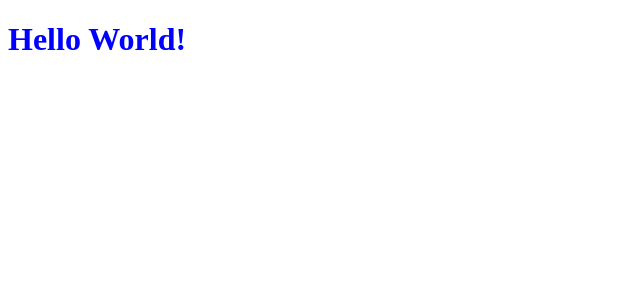
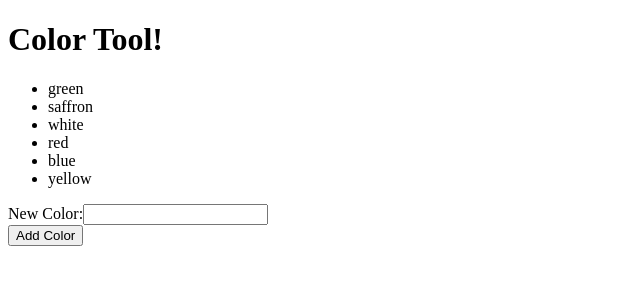
Before and after one commit to training4developers/react_demo, a React app: page / in a window 1280 px wide. Shown: the whole page, without its empty margins (0-640 px from the left). Built offline with nearby package versions, Linux system fonts and the light colour scheme.

Commit message:
added code demos

```diff
--- a/src/js/app.js
+++ b/src/js/app.js
@@ -1,14 +1,66 @@
 import React from 'react';
 import ReactDOM from 'react-dom';
 
-import '../css/styles.scss';
+class ColorTool extends React.Component {
 
-class HelloWorld extends React.Component {
+    constructor(props) {
+        super(props);
+
+        this.state = {
+            newColor: '',
+            colorList: props.colorList.slice(0),
+        };
+
+        //this.onChange = this.onChange.bind(this);
+        //this.onClick = this.onClick.bind(this);
+    }
+
+    onChange = (e) => {
+
+        this.setState({
+            newColor: e.target.value
+        });
+    }
+
+    onClick = () => {
+        this.setState({
+            colorList: this.state.colorList.concat(this.state.newColor),
+            newColor: '',
+        });
+    }
+
+    onKeyDown = (e) => {
+        if (e.keyCode === 13) {
+            e.preventDefault();
+            this.onClick();
+        }
+    }
 
     render() {
-        return <h1>Hello World!</h1>;
+
+        return <div>
+            <h1>{this.props.header}</h1>
+            <ul>
+                {this.state.colorList.map(color => <li key={color}>{color}</li>)}
+            </ul>
+            <form>
+                <div>
+                    <label>New Color:</label>
+                    <input type="text" id="new-color"
+                        value={this.state.newColor} onKeyDown={this.onKeyDown} onChange={this.onChange} />
+                </div>
+                <button type="button" onClick={this.onClick}>Add Color</button>
+            </form>
+        </div>;
     }
-
 }
 
-ReactDOM.render(<HelloWorld />, document.querySelector('main'));
+const header = 'Color Tool!';
+
+const colors = [
+    'green', 'saffron', 'white', 'red', 'blue', 'yellow'
+];
+
+ReactDOM.render(
+    <ColorTool header={header} colorList={colors} />,
+    document.querySelector('main'));
```
Also changed, not shown: src/index.html (+20 -0 lines), src/js/app_key.js (added, +64 -0 lines).
